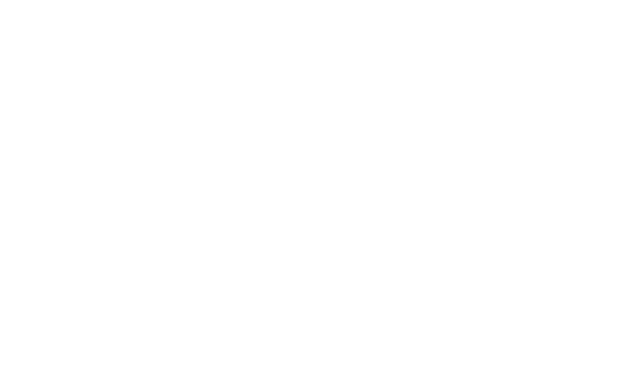
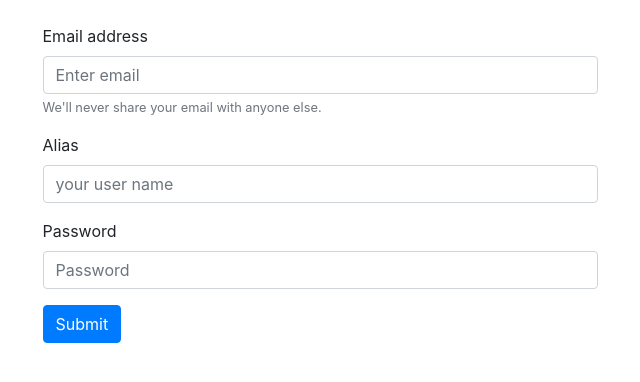
Before and after one commit to mdabhn/vueContent, a Vue app: page /#/signup in a window 1280 px wide. Shown: the top 382 px of the page, without its empty margins (320-960 px from the left). Built offline with nearby package versions, Linux system fonts and the light colour scheme.

Commit message:
Sign up details store for the auth

```diff
--- a/package.json
+++ b/package.json
@@ -8,6 +8,8 @@
   },
   "dependencies": {
     "core-js": "^3.6.5",
+    "firebase": "^7.15.2",
+    "slugify": "^1.4.0",
     "vue": "^2.6.11",
     "vue-router": "^3.2.0"
   },
--- a/public/index.html
+++ b/public/index.html
@@ -1,17 +1,20 @@
 <!DOCTYPE html>
 <html lang="en">
   <head>
-    <meta charset="utf-8">
-    <meta http-equiv="X-UA-Compatible" content="IE=edge">
-    <meta name="viewport" content="width=device-width,initial-scale=1.0">
-    <link rel="icon" href="<%= BASE_URL %>favicon.ico">
+    <meta charset="utf-8" />
+    <meta http-equiv="X-UA-Compatible" content="IE=edge" />
+    <meta name="viewport" content="width=device-width,initial-scale=1.0" />
+    <link rel="icon" href="<%= BASE_URL %>favicon.ico" />
+    <link
+      rel="stylesheet"
+      href="https://stackpath.bootstrapcdn.com/bootstrap/4.3.1/css/bootstrap.min.css"
+    />
     <title><%= htmlWebpackPlugin.options.title %></title>
   </head>
   <body>
-    <noscript>
-      <strong>We're sorry but <%= htmlWebpackPlugin.options.title %> doesn't work properly without JavaScript enabled. Please enable it to continue.</strong>
-    </noscript>
     <div id="app"></div>
-    <!-- built files will be auto injected -->
+    <script src="https://code.jquery.com/jquery-3.3.1.slim.min.js"></script>
+    <script src="https://cdnjs.cloudflare.com/ajax/libs/popper.js/1.14.7/umd/popper.min.js"></script>
+    <script src="https://stackpath.bootstrapcdn.com/bootstrap/4.3.1/js/bootstrap.min.js"></script>
   </body>
 </html>
--- /dev/null
+++ b/src/components/auth/Signup.vue
@@ -0,0 +1,85 @@
+<template>
+  <div class="container mx-auto mt-4">
+    <form class="w-50 mx-auto" @submit.prevent="signup">
+      <div class="form-group">
+        <label for="emial">Email address</label>
+        <input
+          type="email"
+          class="form-control"
+          placeholder="Enter email"
+          v-model="email"
+          required
+        />
+        <small id="email" class="form-text text-muted"
+          >We'll never share your email with anyone else.</small
+        >
+      </div>
+      <div class="form-group">
+        <label for="alias">Alias</label>
+        <input
+          type="text"
+          class="form-control"
+          placeholder="your user name"
+          v-model="alias"
+          required
+        />
+      </div>
+      <div class="form-group">
+        <label for="passsword">Password</label>
+        <input
+          type="password"
+          class="form-control"
+          placeholder="Password"
+          v-model="password"
+          required
+        />
+      </div>
+      <button type="submit" class="btn btn-primary">Submit</button>
+    </form>
+  </div>
+</template>
+
+<script>
+  import firebase from 'firebase/app'
+  import 'firebase/auth'
+  import slugify from 'slugify'
+  import db from '../../firebase'
+
+  export default {
+    name: 'Signup',
+    data() {
+      return {
+        email: null,
+        slug: null,
+        alias: null,
+        password: null,
+        feedback: null,
+      }
+    },
+    methods: {
+      signup() {
+        this.slug = slugify(this.alias, {
+          replacement: '-',
+          lower: true,
+        })
+        let ref = db.collection('users').doc(this.slug)
+        ref.get().then(doc => {
+          if (!doc.exists) {
+            this.feedback = 'You can use this Alias'
+            firebase
+              .auth()
+              .createUserWithEmailAndPassword(this.email, this.password)
+              .catch(err => {
+                console.log(err)
+              })
+          } else {
+            this.feedback =
+              'This alias has been taken, Please Eneter a new Alias'
+          }
+        })
+      },
+    },
+  }
+</script>
+
+<style></style>
--- /dev/null
+++ b/src/firebase.js
@@ -0,0 +1,16 @@
+import firebase from 'firebase/app'
+import 'firebase/firestore'
+
+var firebaseConfig = {
+  apiKey: 'AIzaSyB4rGHOpU5_WrLJ5g3hpVc9dyPoVPngbFU',
+  authDomain: 'fir-auth-506e8.firebaseapp.com',
+  databaseURL: 'https://fir-auth-506e8.firebaseio.com',
+  projectId: 'fir-auth-506e8',
+  storageBucket: 'fir-auth-506e8.appspot.com',
+  messagingSenderId: '968391338675',
+  appId: '1:968391338675:web:a1b27e8c79d67ffa1b9ec6',
+}
+
+const firebaseApp = firebase.initializeApp(firebaseConfig)
+
+export default firebaseApp.firestore()
--- a/src/router/index.js
+++ b/src/router/index.js
@@ -1,6 +1,7 @@
 import Vue from 'vue'
 import VueRouter from 'vue-router'
 import Home from '../components/Home'
+import Signup from '../components/auth/Signup'
 
 Vue.use(VueRouter)
 
@@ -10,6 +11,11 @@ const routes = [
     name: 'Home',
     component: Home,
   },
+  {
+    path: '/signup',
+    name: 'Signup',
+    component: Signup,
+  },
 ]
 
 const router = new VueRouter({
```
Also changed, not shown: 1 other file (tests, documents, lock files or other folders).
